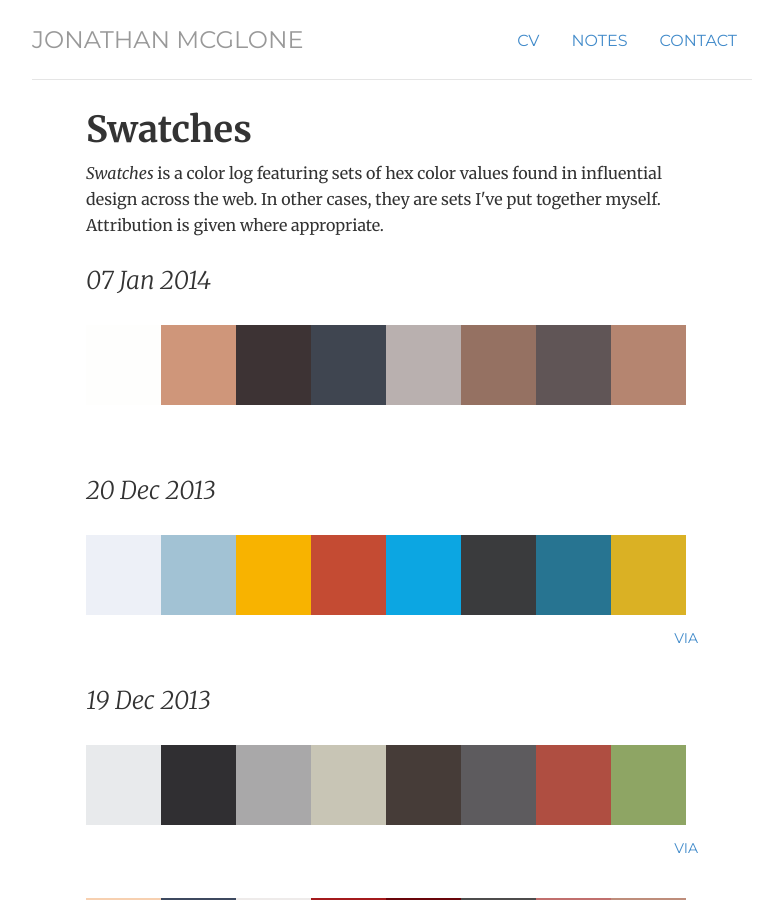
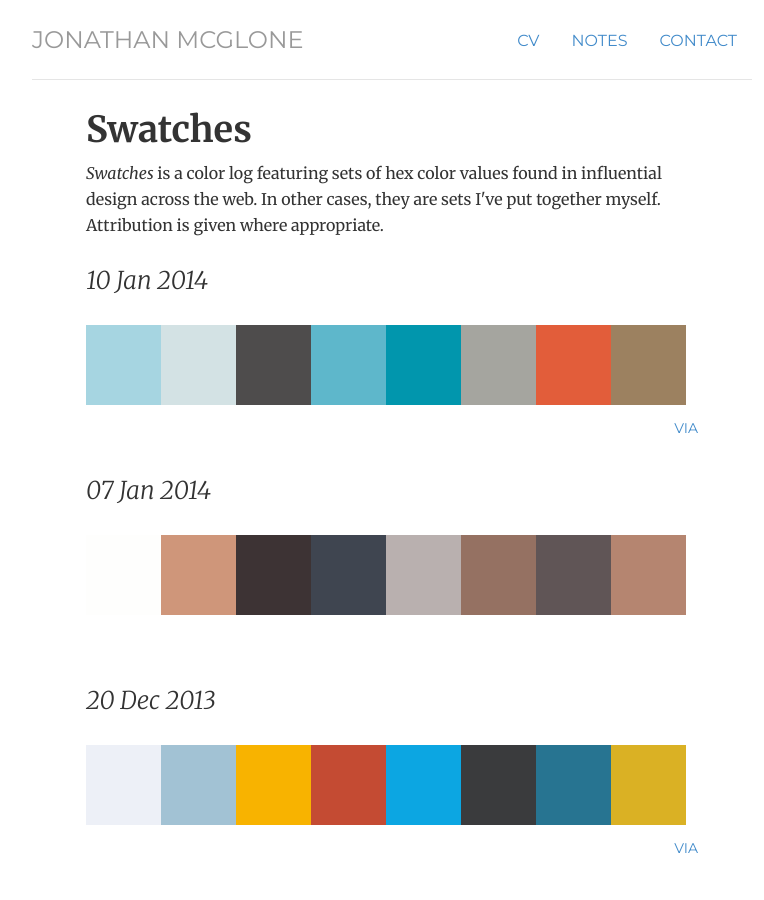
Before and after one commit to jmcglone/jmcglone.github.io, a Jekyll site: the page built from swatches/index.html, in a window 1280 px wide and 900 px high. Shown: the whole window, without its empty margins (248-1012 px from the left). Built offline with Jekyll 4.4.1, drawn with Linux system fonts in a browser that asks for light colours.

Commit message:
Update index.html
added new swatch

```diff
--- a/swatches/index.html
+++ b/swatches/index.html
@@ -6,6 +6,24 @@ title: Swatches
 <div class="swatches">
   <h1 class="title">Swatches</h1>
   <p><em>Swatches</em> is a color log featuring sets of hex color values found in influential design across the web. In other cases, they are sets I've put together myself. Attribution is given where appropriate.</p>
+
+  <!-- 10 Jan 2014 -->
+  <div class="swatch-log single">
+    <h2 class="date">10 Jan 2014</h2>
+      <!-- Swatch content -->
+              <ul class="swatch">
+                <li class="color">#A6D5E1</li>
+                <li class="color">#D3E2E4</li>
+                <li class="color">#4E4C4C</li>
+                <li class="color">#5EB7CB</li>
+                <li class="color">#0196AD</li>
+                <li class="color">#A5A59F</li>
+                <li class="color">#E25D3A</li>
+                <li class="color">#9C8160</li>
+              </ul>
+             <p class="pull-right"><a href="http://dribbble.com/shots/1373527-Laracon-Invasion">via</a></p>
+  </div><!-- / .note .single -->
+
 
   <!-- 07 Jan 2014 -->
   <div class="swatch-log single">
```
